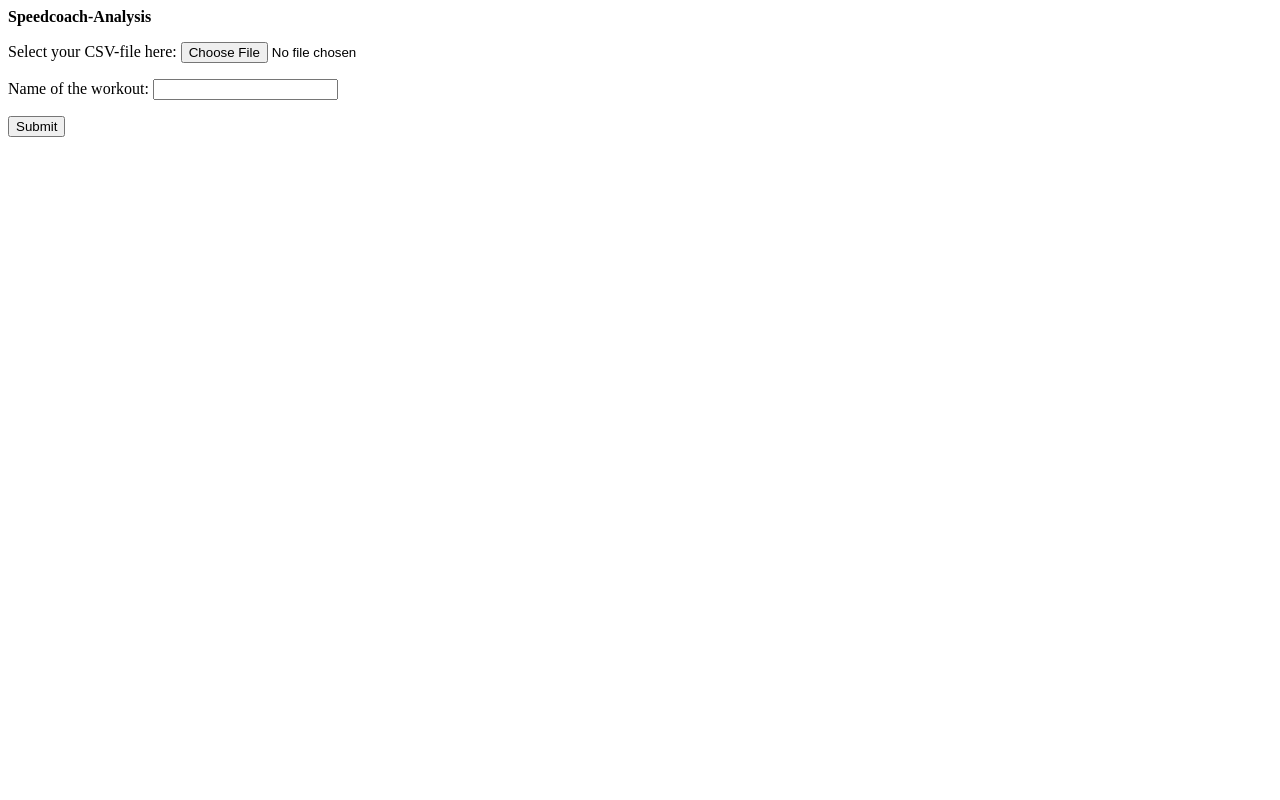
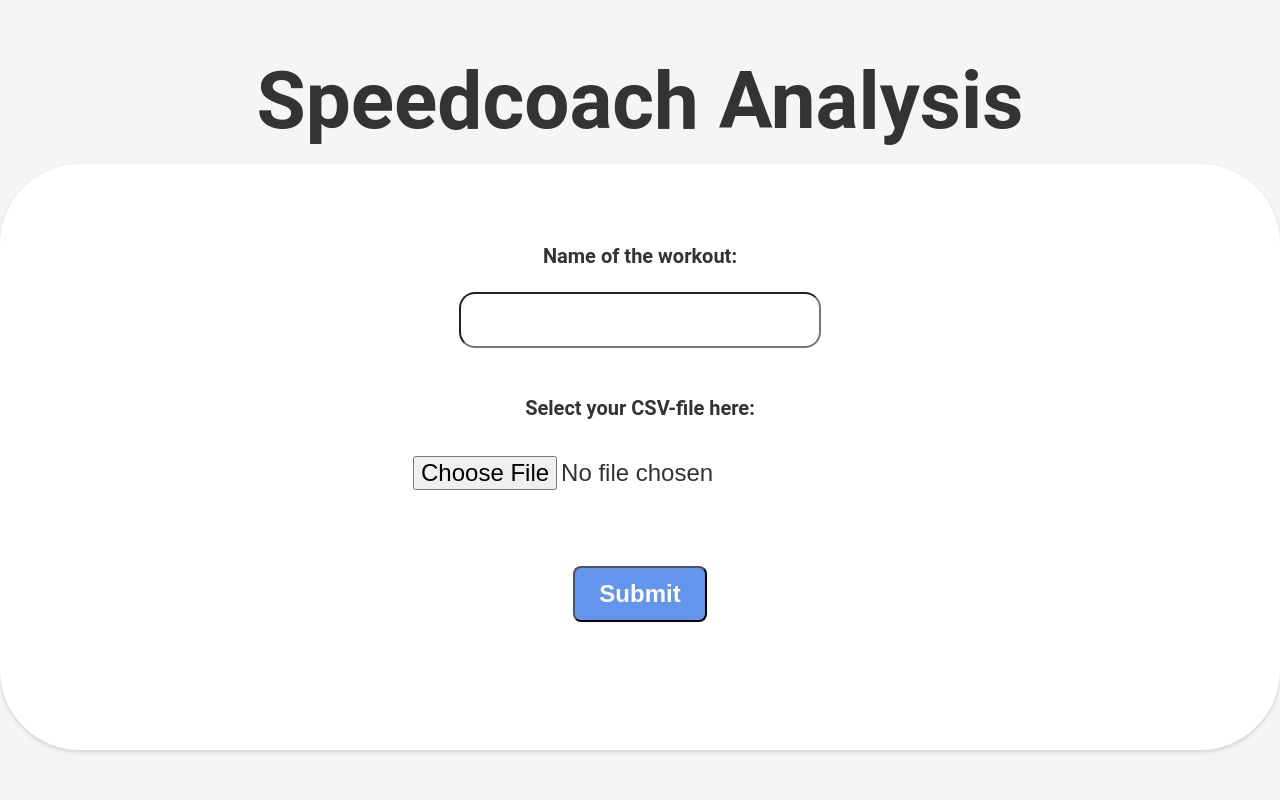
Before and after one commit to bGuenes/speedcoach, a Flask app: page / in a window 1280 px wide. Run offline with Flask 2, Linux system fonts and the light colour scheme.

Commit message:
update html (thx chat gpt)

```diff
--- a/templates/home.html
+++ b/templates/home.html
@@ -4,18 +4,80 @@
 <head>
     <meta charset="UTF-8">
     <title>Speedcoach-Analysis</title>
+    <style>
+        body {
+            font-family: Roboto, sans-serif;
+            font-size: 1.25rem;
+            color: #333;
+            background-color: #f5f5f5;
+            margin: 0;
+            padding: 0;
+        }
+
+        h1 {
+            text-align: center;
+            font-size: 5rem;
+            margin-bottom: 1rem;
+            color: #333;
+        }
+
+        form {
+            display: flex;
+            flex-direction: column;
+            align-items: center;
+            justify-content: top;
+            min-height: 10vh;
+            padding: 5rem;
+            background-color: white;
+            border-radius: 5rem;
+            box-shadow: 0 2px 4px rgba(0, 0, 0, 0.15);
+        }
+
+        label {
+            font-weight: bold;
+            margin-bottom: 0.5rem;
+        }
+
+        input[type="file"] {
+            margin: 1rem;
+            font-size: 1.5rem;
+            padding: 0.75rem 1.5rem;
+            border-radius: 1rem;
+        }
+
+        input[type="text"] {
+            font-size: 1.5rem;
+            padding: 0.75rem 1.5rem;
+            border-radius: 1rem;
+            margin: 1rem;
+            margin-bottom: 3rem;
+        }
+
+        input[type="submit"] {
+            margin: 3rem;
+            font-size: 1.5rem;
+            padding: 0.75rem 1.5rem;
+            border-radius: 0.5rem;
+            background-color: cornflowerblue;
+            color: white;
+            font-weight: bold;
+            cursor: pointer;
+        }
+    </style>
 </head>
 
-<meta name="viewport" content="width=device-width, initial-scale=1.0">
+<body>
+    <h1>Speedcoach Analysis</h1>
 
-<body>
-<b>Speedcoach-Analysis</b><p><p>
+    <form action="{{url_for('homepage')}}" method="POST" enctype="multipart/form-data">
+        <label for="workout">Name of the workout:</label>
+        <input type="text" name="workout" id="workout" />
 
-<form action="{{url_for('homepage')}}" method = "POST" enctype="multipart/form-data">
-	Select your CSV-file here: <input type="file" name="file"/><p>
-	Name of the workout: <input type="text" name="workout"/><p>
-	<input type="submit"/>
-</form>
+        <label for="file">Select your CSV-file here:</label>
+        <input type="file" name="file" id="file" accept=".csv" />
+
+        <input type="submit" value="Submit" />
+    </form>
 </body>
-</body>
+
 </html>
```
Also changed, not shown: templates/home_old.html (added, +21 -0 lines).
